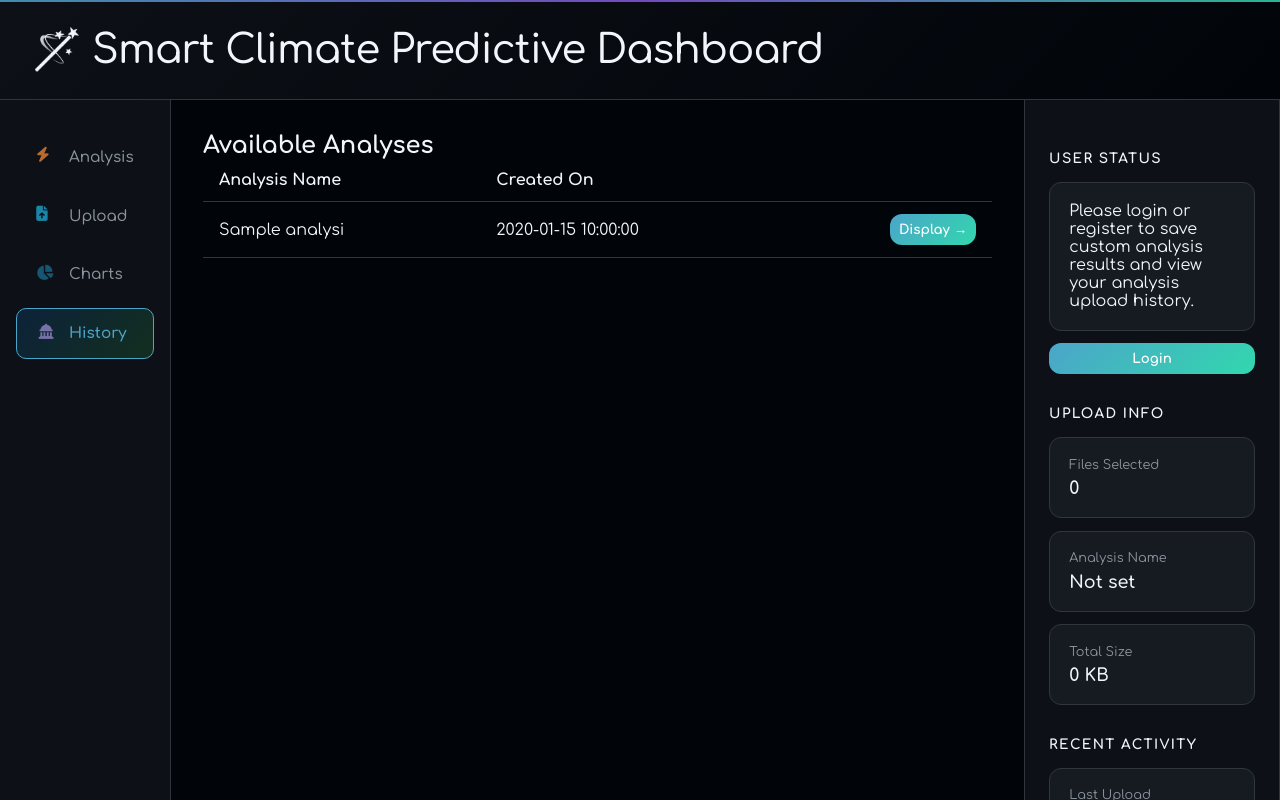
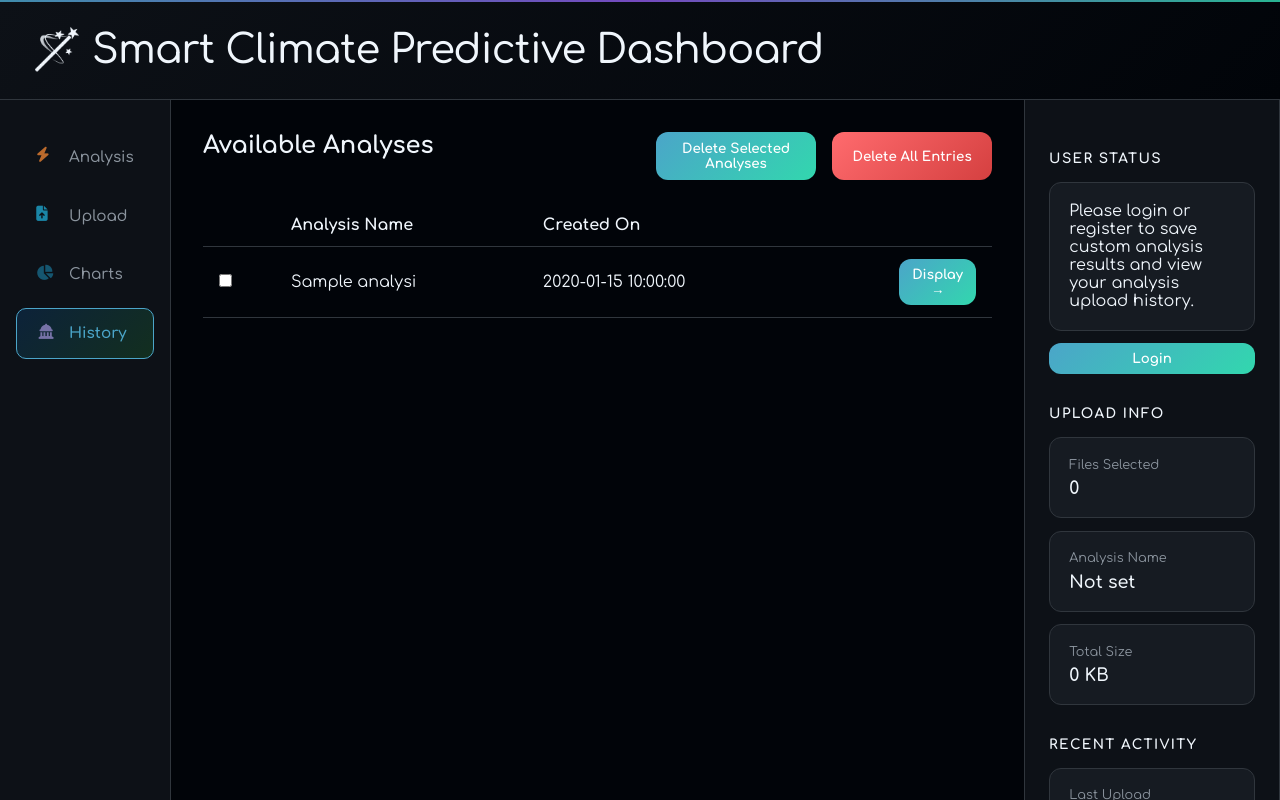
Before and after one commit to DinaMetwalli/Smart-Climate-Predictive-Dashboard, a Python web app: template src/api/templates/history.html in a window 1280 px wide. Run offline with Jinja, Linux system fonts and the light colour scheme; the template is opened without the code that fills it: most values are stand-ins (such as "Sample title", 1, 10 or a date in 2020).

Commit message:
feat(api-ui): add history selection and deletion functionalities

```diff
--- a/src/api/routes/analysis.py
+++ b/src/api/routes/analysis.py
@@ -39,7 +39,7 @@ def analyse_user_upload():
         session["predictions"] = predictions
 
         user_id = session['user_id']
-        history_service.save_custom_analysis_results(user_id, analysis_name, filenames)
+        history_service.save_custom_analysis_results(user_id, analysis_name, filenames, predictions)
 
         return render_template("index.html")
 
--- a/src/api/static/style.css
+++ b/src/api/static/style.css
@@ -22,6 +22,8 @@
     --history: #5a5770;
     --feature: #ffffff;
     --shadow: rgba(0, 0, 0, 0.4);
+    --danger: #ff6b6e;
+    --danger-dark: #d54040;
     --font: 'Comfortaa';
 }
 
@@ -680,6 +682,19 @@ input[type="file"] {
     z-index: 1;
 }
 
+.danger-button {
+    background: linear-gradient(135deg, var(--danger) 0%, var(--danger-dark) 100%);
+}
+
+.danger-button::before {
+    background: linear-gradient(135deg, var(--danger-dark) 0%, var(--danger) 100%) !important;
+}
+
+.danger-button:hover {
+    background: linear-gradient(135deg, var(--danger-dark) 0%, var(--danger) 100%) !important;
+    box-shadow: 0 10px 30px rgba(255, 10, 43, 0.4) !important;
+}
+
 .user-action-form {
     display: grid;
     grid-template-columns: repeat(2, 1fr);
@@ -715,7 +730,7 @@ input[type="file"] {
 .error-message {
     background: rgba(255, 55, 95, 0.15);
     border: 1px solid var(--secondary);
-    color: #ff6b8a;
+    color: var(--danger);
     padding: 1rem 1.2rem;
     border-radius: 12px;
     font-size: 0.9rem;
@@ -812,7 +827,7 @@ input[type="file"] {
     height: 20px;
     width: 200px;
     border-radius: 4px;
-    background: linear-gradient(90deg, var(--primary) 0%, var(--secondary) 100%);
+    background: linear-gradient(90deg, #e8d5f5 0%, #a78de8 25%, #6c63d4 50%, #3a8fc4 75%, #1dd4b4 100%);
 }
 
 .legend-labels {
@@ -936,3 +951,53 @@ input[type="file"] {
     border-color: var(--primary);
     background: rgba(145, 200, 255, 0.08);
 }
+
+.section-header{
+    display:flex;
+    flex-direction: row;
+    justify-content: space-between;
+    margin-bottom: 1.5rem;
+}
+
+.delete-buttons{
+    display: flex;
+    gap: 1rem;
+}
+
+.delete-buttons button{
+    width: 10rem;
+    height: 3rem;
+}
+
+.empty-state {
+    display: flex;
+    flex-direction: column;
+    align-items: center;
+    justify-content: center;
+    text-align: center;
+    height: 60%;
+    gap: 0.75rem;
+}
+
+.empty-state-icon {
+    font-size: 3rem;
+    opacity: 0.6;
+}
+
+.empty-state h3 {
+    font-size: 1.2rem;
+    font-weight: 700;
+    margin: 0;
+    opacity: 0.6;
+}
+
+.empty-state p {
+    font-size: 0.9rem;
+    margin: 0;
+    max-width: 300px;
+    opacity: 0.6;
+}
+
+.empty-state form {
+    margin-top: 2rem;
+}
--- a/src/api/templates/history.html
+++ b/src/api/templates/history.html
@@ -49,12 +49,33 @@
 
         <!-- Main Content Area -->
         <main class="main-content">
-            <h2 class="section-title">Available Analyses</h2>
 
+            {% if error %}
+                <div class="error-message">{{ error }}</div>
+            {% endif %}
+
+            <div class="section-header">
+                <div>
+                    <h2>Available Analyses</h2>
+                </div>
+                <div class="delete-buttons">
+                    <button type="submit" class="btn-submit" form="delete-form">
+                        <span>Delete Selected Analyses</span>
+                    </button>
+                    <form action="/api/user/analysis/history/delete/all" method="POST" enctype="multipart/form-data">
+                        <button class="btn-submit danger-button" type="submit">
+                            <span>Delete All Entries</span>
+                        </button>
+                    </form>
+                </div>
+            </div>
+
+            {% if analyses %}
+            <form id="delete-form" action="/api/user/analysis/history/delete" method="POST" enctype="multipart/form-data"></form>
                 <table class="analysis-table">
-
                     <thead>
                         <tr>
+                            <th></th>
                             <th>Analysis Name</th>
                             <th>Created On</th>
                             <th></th>
@@ -64,21 +85,40 @@
                     <tbody>
                         {% for analysis in analyses %}
                         <tr>
+                            <td>
+                                <input type="checkbox" name="analysis_id_select" value="{{ analysis.id }}">
+                            </td>
                             <td>{{ analysis.name }}</td>
                             <td>{{ analysis.created_at }}</td>
                             <td style="text-align: right;">
-                            <a href="#">
+                                <form action="/api/user/analysis/history/select" method="GET" enctype="multipart/form-data">
+                                    <input type="hidden" name="analysis_id" value="{{ analysis.id }}">
                                     <button class="btn-submit">
                                         <span>Display →</span>
                                     </button>
-                            </a>
+                                </form>
                             </td>
                         </tr>
                         {% endfor %}
                     </tbody>
+                </table>
+            </form>
+            {% else %}
+            <div class="empty-state">
+                <span class="empty-state-icon">
+                    <i class="fa-solid fa-microscope"></i>
+                </span>
+                <h3>No analyses yet</h3>
+                <p>Run a custom analysis from the Upload page and save it to see your entries here.</p>
+                <form action="/upload" method="GET">
+                    <button class="btn-submit" type="submit" style="width: auto; padding: 0.5rem 1.5rem;">
+                        <span>Go to Upload →</span>
+                    </button>
+                </form>
+            </div>
+            {% endif %}
+        </main>
 
-            </table>
-        </main>
         <!-- Right Panel For Upload Metrics -->
         <div class="right-panel">
             {% block content %}
```
Also changed, not shown: src/api/routes/analysis_history.py (+61 -3 lines), src/api/services/analysis_history_service.py (+45 -4 lines). Lines whose indentation alone changed are shown as unchanged.
